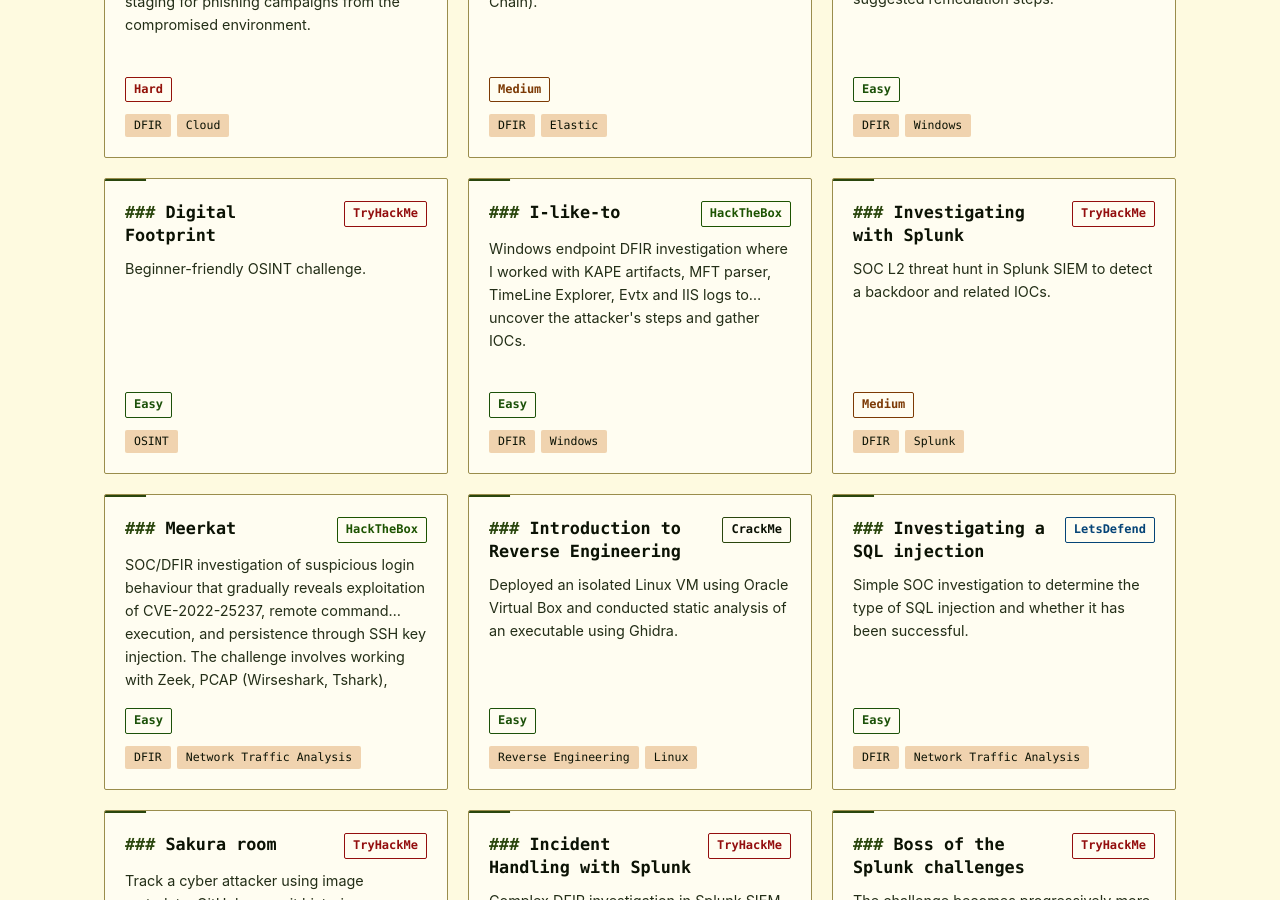
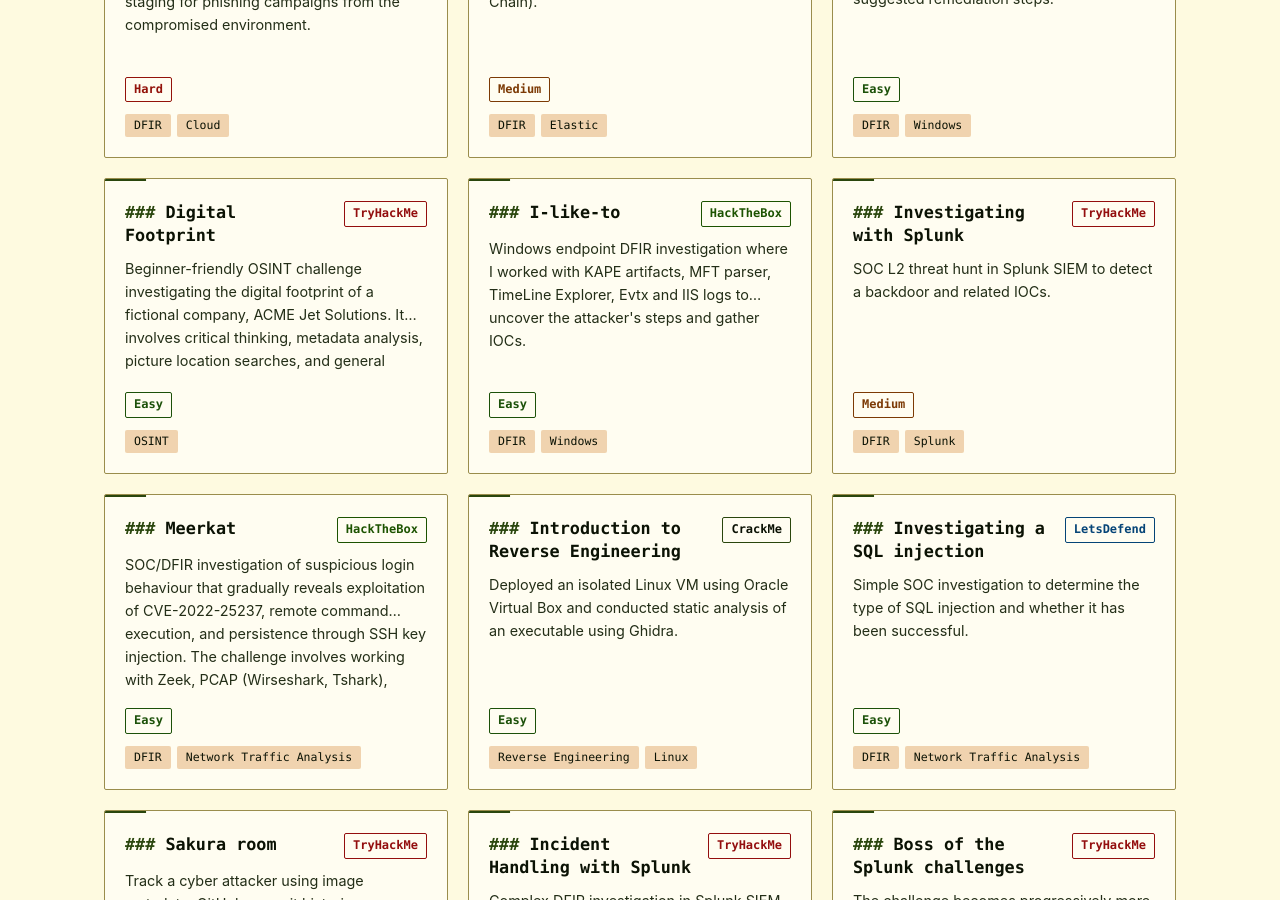
Before and after one commit to Glebius01/Glebius01.github.io, a Jekyll site: the page built from index.html, in a window 1280 px wide and 900 px high, scrolled down 414 px. Built offline with Jekyll 4.4.1, drawn with Linux system fonts in a browser that asks for light colours.

Commit message:
Enhance description of OSINT challenge
Expanded the description to include details about the fictional company and the skills involved in the challenge.

```diff
--- a/Labs/Digital Footprint.md
+++ b/Labs/Digital Footprint.md
@@ -5,7 +5,7 @@
 difficulty: Easy
 skills:
 - OSINT
-description: "Beginner-friendly OSINT challenge."
+description: "Beginner-friendly OSINT challenge investigating the digital footprint of a fictional company, ACME Jet Solutions. It involves critical thinking, metadata analysis, picture location searches, and general internet browsing."
 ---
 
 ## Summary:
```
